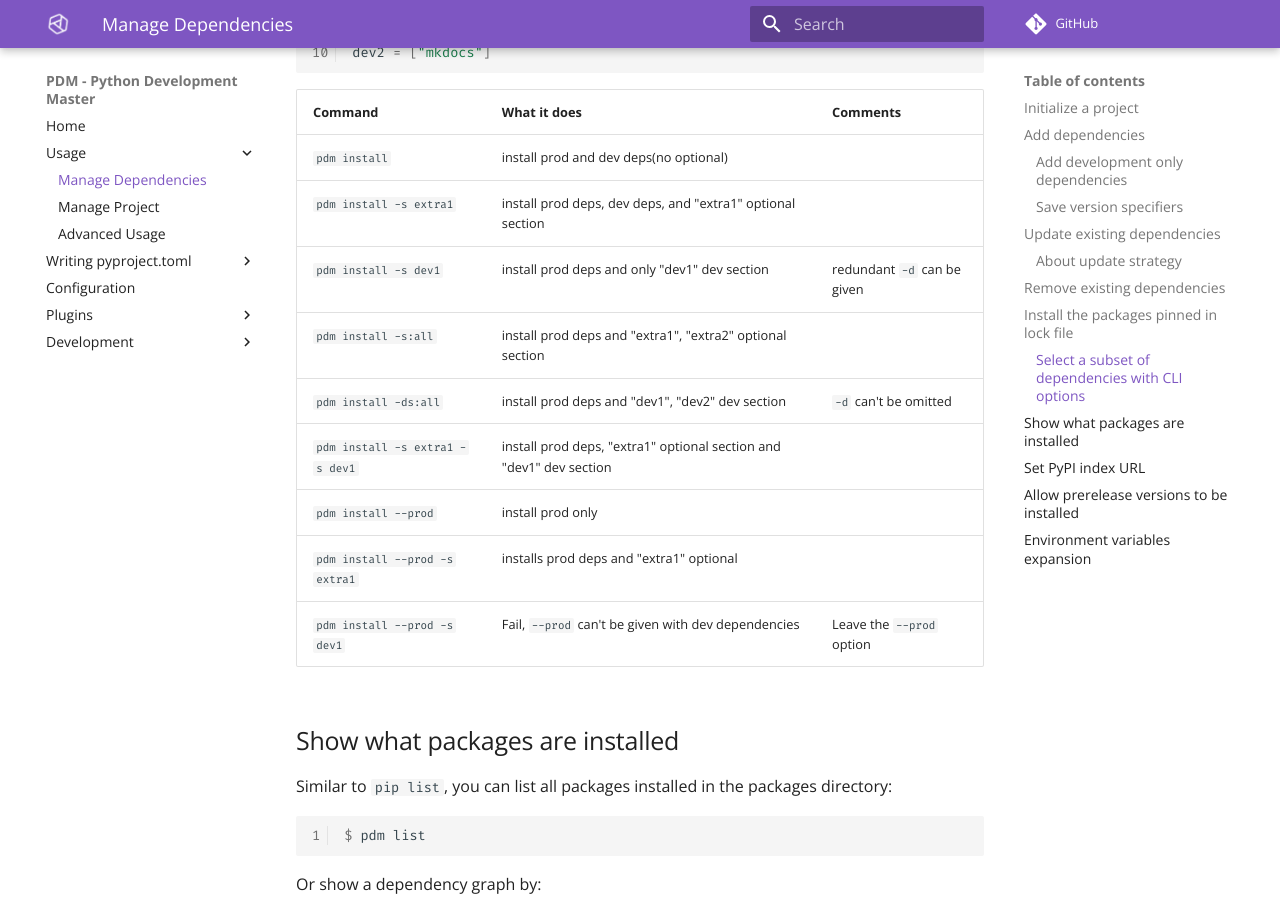
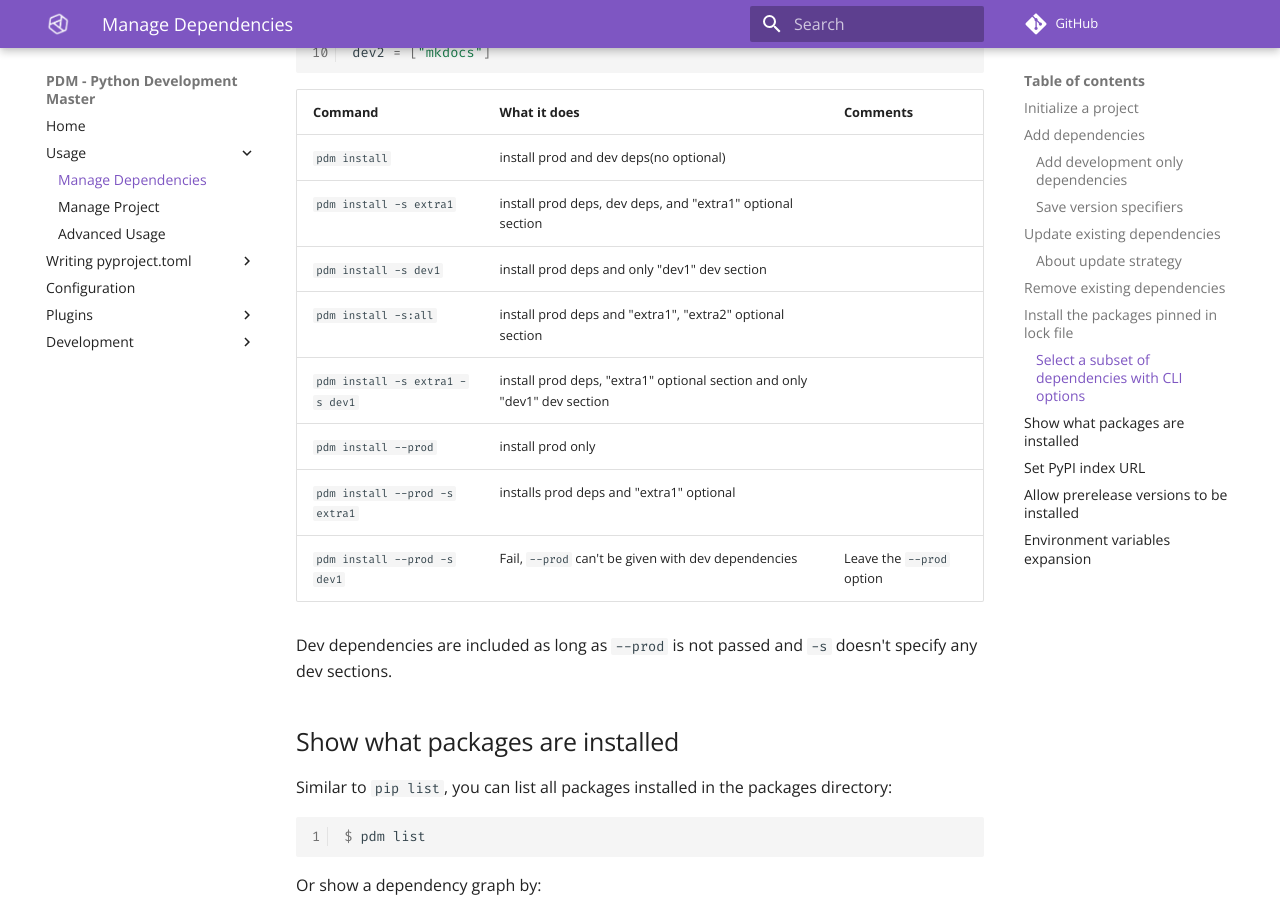
Before and after one commit to ChrisSanderser/pd-ms, an MkDocs documentation site: the page built from docs/docs/usage/dependency.md, in a window 1280 px wide and 900 px high, scrolled down 3841 px. Built offline with MkDocs 1.6.1 and Material for MkDocs 9.7.7, drawn with Linux system fonts in a browser that asks for light colours; comment, search, counter and statistics services are not loaded.

Commit message:
Deprecate usage of --dev

````diff
--- a/docs/docs/usage/dependency.md
+++ b/docs/docs/usage/dependency.md
@@ -167,17 +167,18 @@ dev1 = ["pytest"]
 dev2 = ["mkdocs"]
 ```
 
-| Command                         | What it does                                                        | Comments                    |
-| ------------------------------- | ------------------------------------------------------------------- | --------------------------- |
-| `pdm install`                   | install prod and dev deps(no optional)                              |                             |
-| `pdm install -s extra1`         | install prod deps, dev deps, and "extra1" optional section          |                             |
-| `pdm install -s dev1`           | install prod deps and only "dev1" dev section                       | redundant `-d` can be given |
-| `pdm install -s:all`            | install prod deps and "extra1", "extra2" optional section           |                             |
-| `pdm install -ds:all`           | install prod deps and "dev1", "dev2" dev section                    | `-d` can't be omitted       |
-| `pdm install -s extra1 -s dev1` | install prod deps, "extra1" optional section and "dev1" dev section |                             |
-| `pdm install --prod`            | install prod only                                                   |                             |
-| `pdm install --prod -s extra1`  | installs prod deps and "extra1" optional                            |                             |
-| `pdm install --prod -s dev1`    | Fail, `--prod` can't be given with dev dependencies                 | Leave the `--prod` option   |
+| Command                         | What it does                                                             | Comments                  |
+| ------------------------------- | ------------------------------------------------------------------------ | ------------------------- |
+| `pdm install`                   | install prod and dev deps(no optional)                                   |                           |
+| `pdm install -s extra1`         | install prod deps, dev deps, and "extra1" optional section               |                           |
+| `pdm install -s dev1`           | install prod deps and only "dev1" dev section                            |                           |
+| `pdm install -s:all`            | install prod deps and "extra1", "extra2" optional section                |                           |
+| `pdm install -s extra1 -s dev1` | install prod deps, "extra1" optional section and only "dev1" dev section |                           |
+| `pdm install --prod`            | install prod only                                                        |                           |
+| `pdm install --prod -s extra1`  | installs prod deps and "extra1" optional                                 |                           |
+| `pdm install --prod -s dev1`    | Fail, `--prod` can't be given with dev dependencies                      | Leave the `--prod` option |
+
+Dev dependencies are included as long as `--prod` is not passed and `-s` doesn't specify any dev sections.
 
 ## Show what packages are installed
 
````
Also changed, not shown: news/391.removal.md (added, +1 -0 lines), 2 other files.
